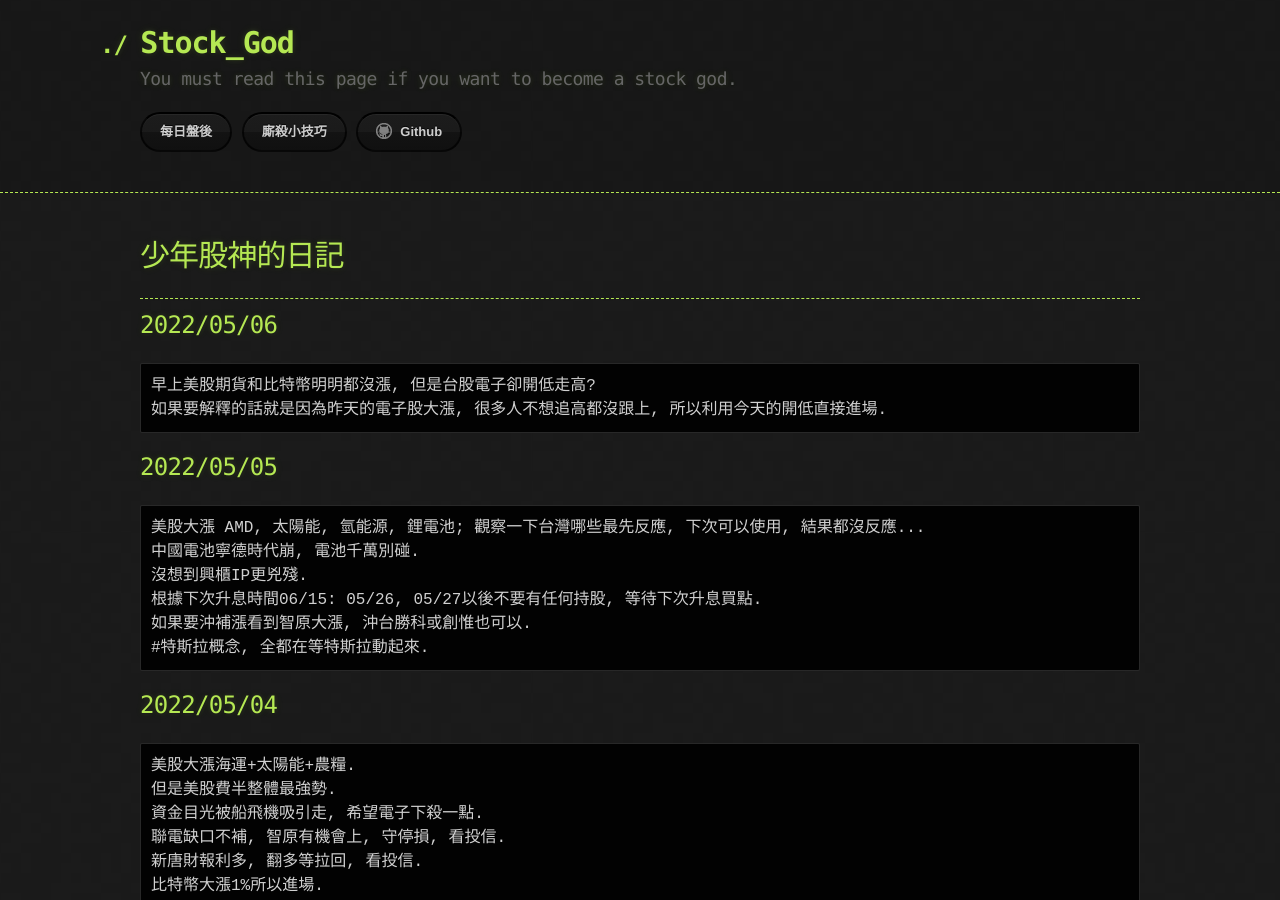
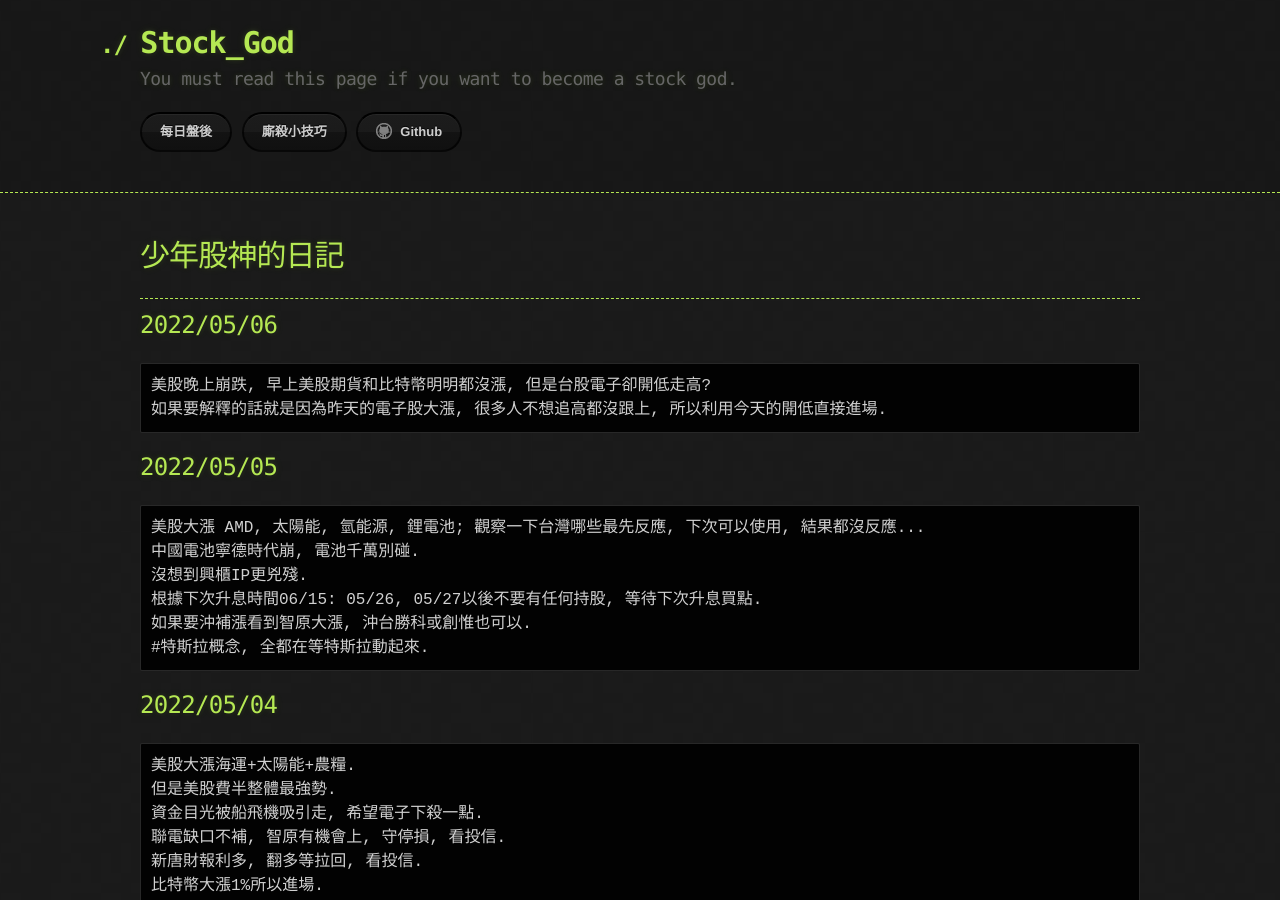
Before and after one commit to lepg5487/Stock_God, a Jekyll site: the page built from index.md, in a window 1280 px wide and 900 px high. Built offline with Jekyll 4.4.1, drawn with Linux system fonts in a browser that asks for light colours; our own code applies the rules of GitHub Pages for plain Markdown files.

Commit message:
Update index.md

````diff
--- a/index.md
+++ b/index.md
@@ -8,7 +8,7 @@ layout: testlayouts
 
 ## 2022/05/06
 ```
-早上美股期貨和比特幣明明都沒漲, 但是台股電子卻開低走高?
+美股晚上崩跌, 早上美股期貨和比特幣明明都沒漲, 但是台股電子卻開低走高?
 如果要解釋的話就是因為昨天的電子股大漲, 很多人不想追高都沒跟上, 所以利用今天的開低直接進場.
 ```
 
````
